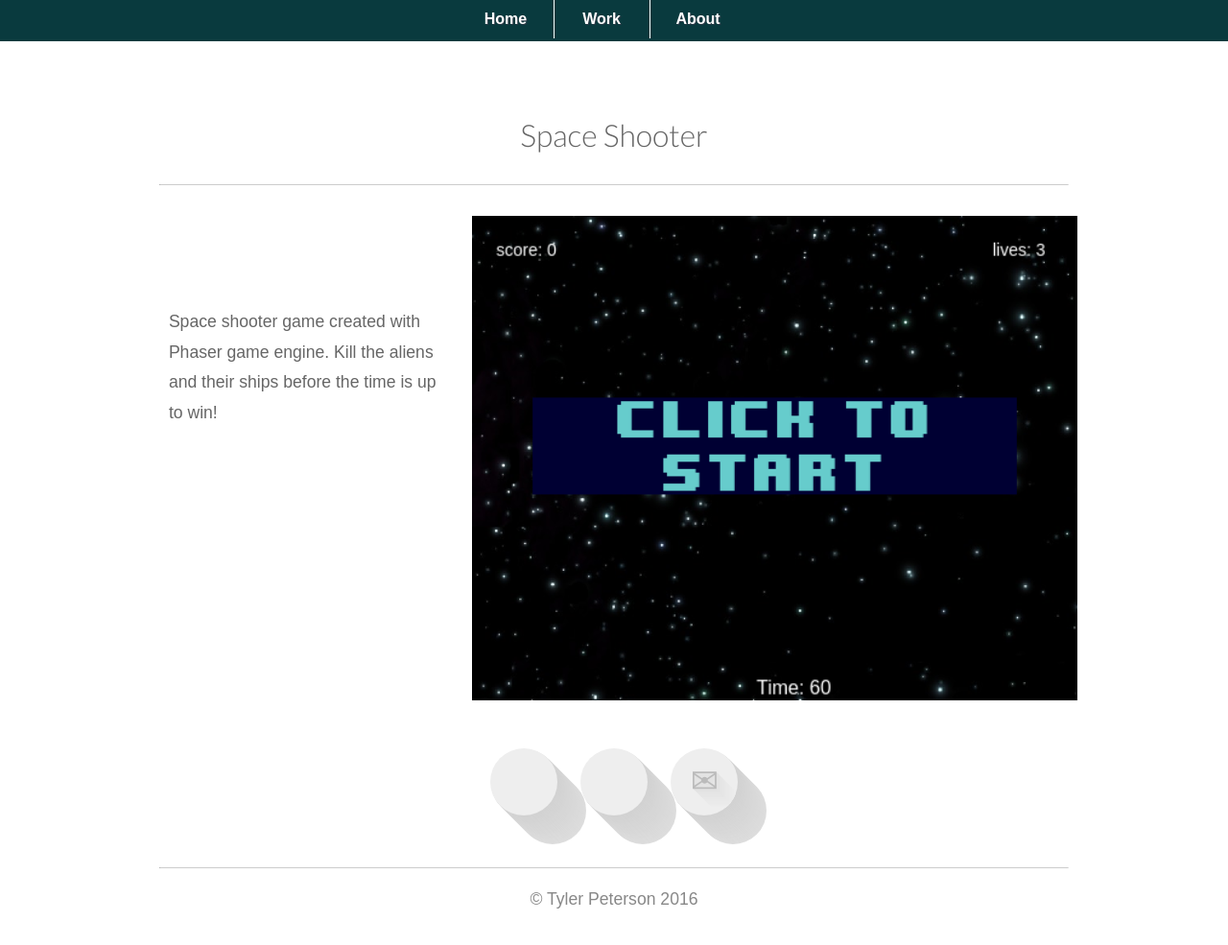
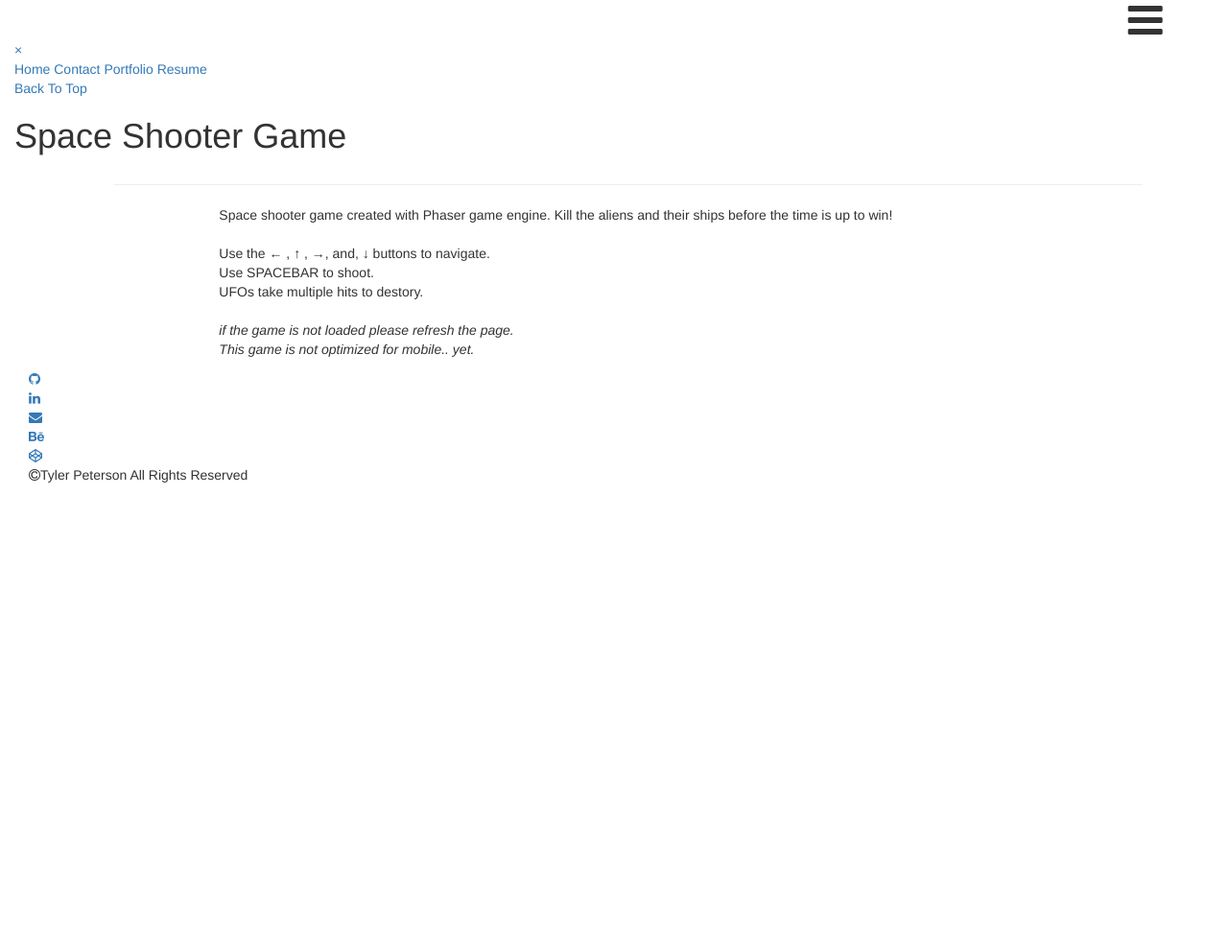
Before and after one commit to TheNewStyles/spaceshooter-game, a plain HTML site: page index.html in a window 1280 px wide. Shown: the whole page at 96% size. After the commit the page ends 800 px from the top, so only its background shows below. Drawn offline with nearby package versions, Linux system fonts and the light colour scheme; a web font is replaced by a local one.

Commit message:
Change name to index

```diff
--- a/index.html
+++ b/index.html
@@ -5,69 +5,108 @@
 	<title>Tyler Peterson's HTML5 game</title>
 	<meta name="viewport" content="width=device-width, initial-scale=1.0"/>
 
-	<!-- fonts/icons -->
-	<link href='http://fonts.googleapis.com/css?family=Lato:300,700' rel='stylesheet'>
-	<link rel="stylesheet" href="http://weloveiconfonts.com/api/?family=entypo">
-	<link href='http://fonts.googleapis.com/css?family=Source+Sans+Pro:400,600,900' rel='stylesheet'>
+	  <!-- favicon -->
+	  <link rel="shortcut icon" href="../../images/logos/Space-Shooter.png">
+	  <!-- custom css -->
+	  <link rel="stylesheet" type="text/css" href="../../portfolio.css">
+	  <!-- social icons -->
+	  <link rel="stylesheet" href="https://maxcdn.bootstrapcdn.com/font-awesome/4.4.0/css/font-awesome.min.css">
+	  <!-- dev icons -->
+	  <link rel="stylesheet" href="https://cdn.rawgit.com/konpa/devicon/master/devicon.min.css">
+	  <!-- bootstrap -->
+	  <link rel="stylesheet" type="text/css" href="https://maxcdn.bootstrapcdn.com/bootstrap/3.3.6/css/bootstrap.min.css">
+	  <!-- jquery -->
+	  <script src="https://ajax.googleapis.com/ajax/libs/jquery/3.1.0/jquery.min.js"></script>
+    <!-- phaser engine -->
+   <script src="../../js/phaser.min.js" ></script>
 
-	<!-- stylesheets -->
-	<link rel="stylesheet" href="style.css"/>
+	  <!-- custom javascript -->
+	  <script type="text/javascript" src="../../js/portfolio.js" ></script>
+	  <script src="../../js/spaceShooter.js" ></script>
 
-	<!-- favicon -->
-	<!-- <link rel="shortcut icon" href="../img/logo-nobackground.png"> -->
-
-	 <!-- javascript -->
-	 <script src="phaser.min.js" ></script>
-	 <script src="https://ajax.googleapis.com/ajax/libs/jquery/1.12.2/jquery.min.js"></script>
-	 <script src="https://code.jquery.com/jquery-2.2.4.min.js"></script>
-	 <script src="spaceShooter.js" async></script>
 
 </head>
 
+<!-- Nav Menu   -->
+    <div class="fixed-nav-bar">
+      <span id="hamburger" class="fa fa-bars fa-3x col-md-1 col-md-offset-11 col-xs-3 col-xs-offset-9" onclick="openNav()"></span>
+      <nav id="nav" class="overlay">
+          <a href="javascript:void(0)" class="closebtn" onclick="closeNav()">&times;</a>
+        <div class="overlay-content">
+          <a href="../../index.html" onclick="closeNav()">Home</a>
+          <a href="../../index.html#contact" onclick="closeNav()">Contact</a>
+          <a href="../../index.html#portfolio" onclick="closeNav()">Portfolio</a>
+          <a href="../../projects/resume/resume.html" onclick="closeNav()">Resume</a>
+        </div>
+      </nav>
+    </div>
+<!-- End of Nav -->
 
-    <body>
-	  <nav class="clearfix">
-	    <ul class="clearfix">
-	        <li><a href="../index.html">Home</a></li>
-	        <li><a href="../index.html#welcome">Work</a></li>
-	        <li><a href="#">About</a></li>
-	    </ul>
-	   <button class="hamburger hamburger--collapse" type="button" id="pull">
-		  <span class="hamburger-box">
-		    <span class="hamburger-inner"></span>
-		  </span>
-		</button>
-	  </nav>
+<body class="container-fluid">
 
-	<div class="work-display">
+  <!-- Back to top -->
+	<a href="#" class="back-to-top">Back To Top</a>
 
-			<h1>Space Shooter</h1>
-			<hr>
-			<span class="grid-2">Space shooter game created with Phaser game engine. Kill the aliens and their ships before the time is up to win!</span>
-			<div id="spaceShooter" class="grid-4"></div>
+	<div class="inner-wrap">
+		<h1 class="padding-top">Space Shooter Game</h1>
+    <hr class="col-xs-10 col-xs-offset-1">
+		<div class="row">
+			<p class="col-lg-8 col-lg-offset-2">Space shooter game created with Phaser game engine. Kill the aliens and their ships before the time is up to win!
+      <br>
+			<br>
+			Use the &larr; , &uarr; , &rarr;, and, &darr; buttons to navigate.
+			<br>
+			Use SPACEBAR to shoot.
+			<br>
+			UFOs take multiple hits to destory.
+      <br>
+      <br>
+      <i>if the game is not loaded please refresh the page. <br> This game is not optimized for mobile.. yet.</i>
 
+			</p>
 
-		<!-- Social buttons -->
-		<div class="grid-6">
-			  <div class="contact">
-			  	<a href="https://github.com/TheNewStyles">
-			  		<div class="social">&#62208</div>
+			<div class="col-lg-8 col-lg-offset-2">
+        <div id="spaceShooter"></div>
+      </div>
+
+		</div>
+
+            <footer class="col-md-12">
+              <section class="row">
+                <div class="col-lg-12">
+                    <div class="social">
+                      <a href="https://github.com/TheNewStyles" target="_blank">
+                          <div class="social-icons">
+                            <div class="fa fa-github"></div>
+                          </div>
                       </a>
-			  	<a href="https://www.linkedin.com/in/tyler-peterson-40717192">
-					<div class="social">&#62232;</div>
+                      <a href="https://www.linkedin.com/in/tyler-peterson-40717192" target="_blank">
+                          <div class="social-icons entypo-linkedin">
+                            <div class="fa fa-linkedin"></div>
+                          </div>
                       </a>
-				<a href="mailto:tyler.peterson@utah.edu">
-					<div class="social">&#9993;</div>
+                      <a href="mailto:tyler.peterson@utah.edu" target="_blank">
+                          <div class="social-icons">
+                            <div class="fa fa-envelope"></div>
+                          </div>
+                      </a>
+                      <a href="https://www.behance.net/docpetersoaa2d">
+                          <div class="social-icons">
+                            <div class="fa fa-behance"></div>
+                          </div>
+                      </a>
+                      <a href="http://codepen.io/TheNewStyles/">
+                          <div class="social-icons">
+                            <div class="fa fa-codepen"></div>
+                          </div>
                       </a>
                     </div>
                 </div>
+              </section> <!--  end social   -->
+           <div><i class="fa fa-copyright"></i>Tyler Peterson All Rights Reserved</div>
+          </footer> <!--  end footer   -->
 
 
-		<!--Footer-->
-		<footer class="center">
-			<hr>
-			<span>&copy; Tyler Peterson 2016</span>
-		</footer>
-	</div> <!--End of work-display-->
+	</div> <!--End of inner wrap-->
 </body>
 </html>
```
Lines whose indentation alone changed are shown as unchanged.
